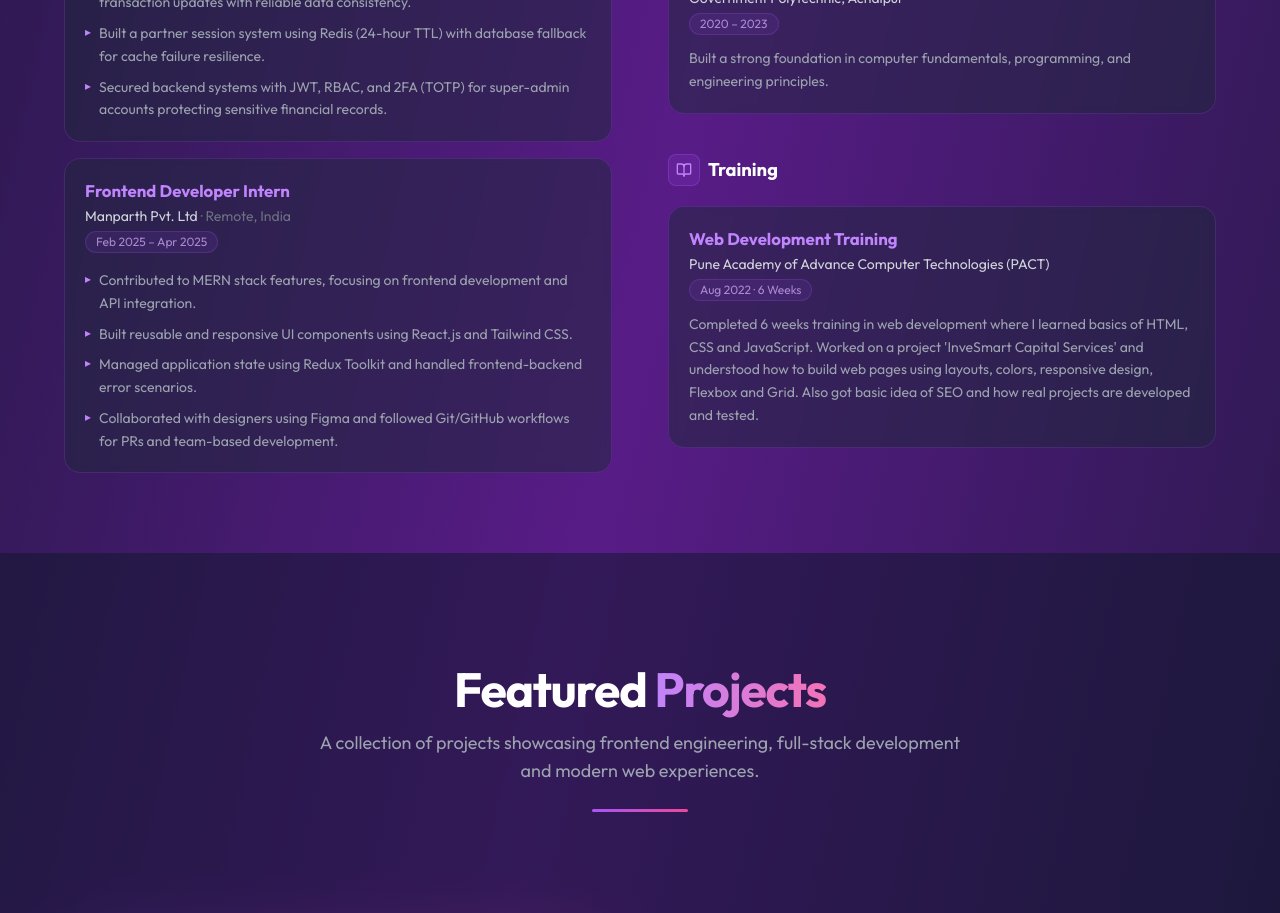
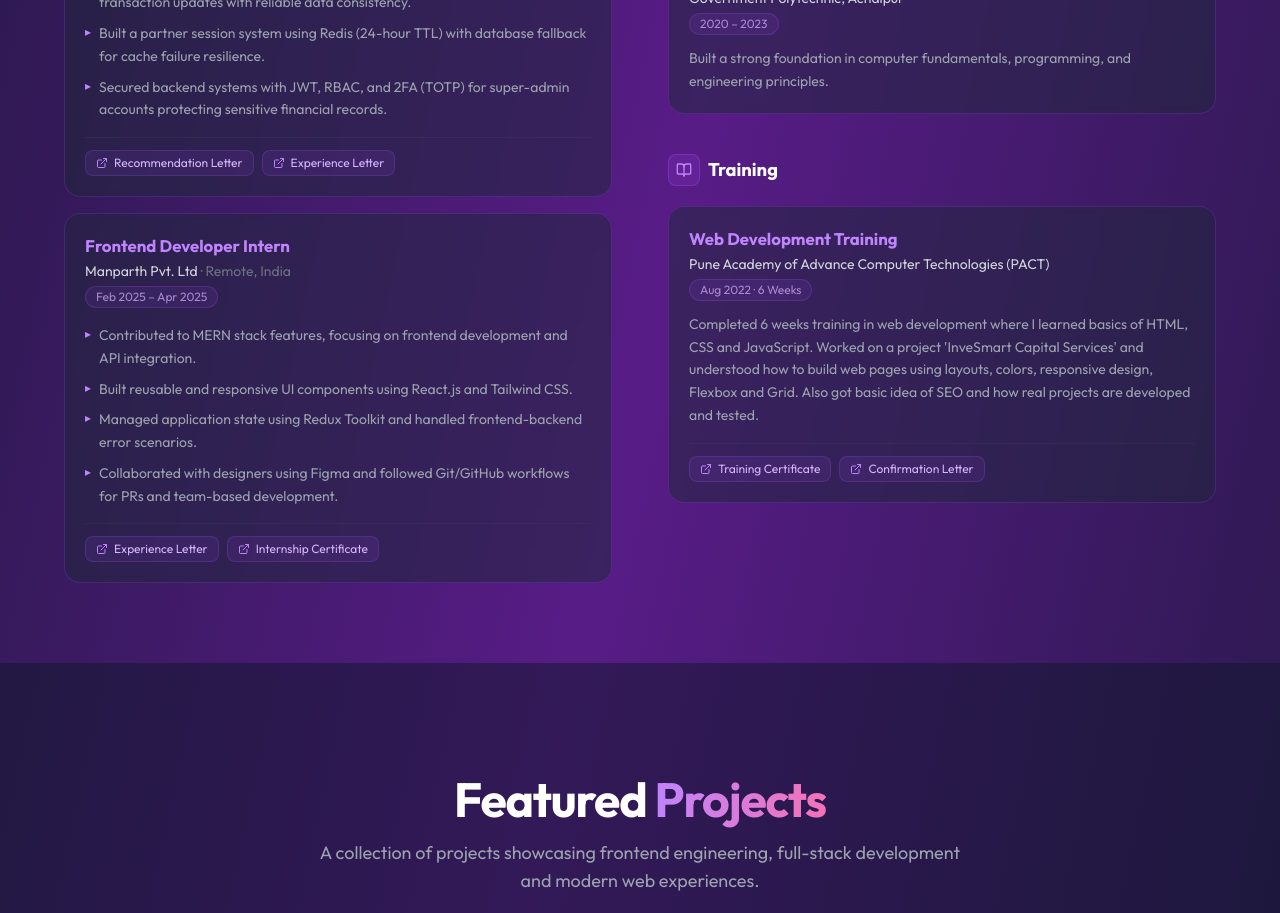
Before and after one commit to maaz81/Maaz-Portfolio, a React (Vite) app: page / in a window 1280 px wide. Shown: the part 2600-3513 px from the top of the page. Built offline with nearby package versions, Linux system fonts and the light colour scheme; the HTML template or start-up script is replaced by a standard one.

Commit message:
Google drive links add for experence letter and others

```diff
--- a/src/components/About.jsx
+++ b/src/components/About.jsx
@@ -145,8 +145,9 @@ export default function About() {
             <div className="flex justify-center md:justify-start">
               <a
                 href={ABOUT_DATA.resumeLink}
-                download
-                className="inline-flex items-center gap-2 px-5 py-2.5 rounded-lg text-sm font-semibold text-white transition-all duration-300 hover:scale-105 hover:shadow-lg hover:shadow-purple-500/40 active:scale-95"
+                target="_blank"
+                rel="noopener noreferrer"
+                className="inline-flex items-center gap-2 px-5 py-2.5 rounded-lg text-sm font-semibold text-white transition-all duration-300 hover:scale-105 hover:shadow-lg hover:shadow-purple-500/40 active:scale-95 cursor-pointer"
                 style={{ background: 'linear-gradient(135deg, #9333ea, #ec4899)' }}
               >
                 <Download size={16} />
--- a/src/components/Experience.jsx
+++ b/src/components/Experience.jsx
@@ -1,6 +1,6 @@
 import React from "react";
 import { motion } from "framer-motion";
-import { Briefcase, GraduationCap, BookOpen } from "lucide-react";
+import { Briefcase, GraduationCap, BookOpen, ExternalLink } from "lucide-react";
 import {
   EXPERIENCE_DATA,
   EDUCATION_DATA,
@@ -99,6 +99,24 @@ export default function Experience() {
                     </li>
                   ))}
                 </ul>
+
+                {/* Credentials */}
+                {exp.credentials && exp.credentials.length > 0 && (
+                  <div className="mt-4 pt-3 border-t border-slate-700/40 flex flex-wrap gap-2">
+                    {exp.credentials.map((cred) => (
+                      <a
+                        key={cred.label}
+                        href={cred.url}
+                        target="_blank"
+                        rel="noopener noreferrer"
+                        className="inline-flex items-center gap-1.5 text-xs text-purple-300 bg-purple-500/10 border border-purple-500/20 hover:bg-purple-500/20 hover:border-purple-400/40 rounded-lg px-2.5 py-1 transition-all duration-200 cursor-pointer"
+                      >
+                        <ExternalLink size={12} className="text-purple-400" />
+                        <span>{cred.label}</span>
+                      </a>
+                    ))}
+                  </div>
+                )}
               </Card>
             ))}
           </motion.div>
@@ -158,6 +176,24 @@ export default function Experience() {
                       {item.description}
                     </p>
                   )}
+
+                  {/* Credentials */}
+                  {item.credentials && item.credentials.length > 0 && (
+                    <div className="mt-4 pt-3 border-t border-slate-700/40 flex flex-wrap gap-2">
+                      {item.credentials.map((cred) => (
+                        <a
+                          key={cred.label}
+                          href={cred.url}
+                          target="_blank"
+                          rel="noopener noreferrer"
+                          className="inline-flex items-center gap-1.5 text-xs text-purple-300 bg-purple-500/10 border border-purple-500/20 hover:bg-purple-500/20 hover:border-purple-400/40 rounded-lg px-2.5 py-1 transition-all duration-200 cursor-pointer"
+                        >
+                          <ExternalLink size={12} className="text-purple-400" />
+                          <span>{cred.label}</span>
+                        </a>
+                      ))}
+                    </div>
+                  )}
                 </Card>
               ))}
             </motion.div>
--- a/src/constants/about.js
+++ b/src/constants/about.js
@@ -56,6 +56,6 @@ export const ABOUT_DATA = {
         { icon: "experience", label: "10 Months Experience" },
     ],
 
-    resumeLink: "/maaz-resume.pdf",
+    resumeLink: "https://drive.google.com/file/d/1dkTksTqViDSolawLuHa_2GmtPyyb17a3/view?usp=sharing",
     profileImage: "/Maaz_profile.jpg",
 };
--- a/src/constants/experience.js
+++ b/src/constants/experience.js
@@ -11,6 +11,10 @@ export const EXPERIENCE_DATA = [
             "Built a partner session system using Redis (24-hour TTL) with database fallback for cache failure resilience.",
             "Secured backend systems with JWT, RBAC, and 2FA (TOTP) for super-admin accounts protecting sensitive financial records.",
         ],
+        credentials: [
+            { label: "Recommendation Letter", url: "https://drive.google.com/file/d/1en4FAMzmtvmSoRbfXmMe0UIIM5p50O9B/view?usp=sharing" },
+            { label: "Experience Letter", url: "https://drive.google.com/file/d/1mjYvFDrmor9EC3b38Qsg1d8PQ1r0lEAF/view?usp=sharing" }
+        ]
     },
     {
         role: "Frontend Developer Intern",
@@ -23,6 +27,10 @@ export const EXPERIENCE_DATA = [
             "Managed application state using Redux Toolkit and handled frontend-backend error scenarios.",
             "Collaborated with designers using Figma and followed Git/GitHub workflows for PRs and team-based development.",
         ],
+        credentials: [
+            { label: "Experience Letter", url: "https://drive.google.com/file/d/1gEmU1qBfxXFzokNGs85RVnDPz2CH9rvY/view?usp=sharing" },
+            { label: "Internship Certificate", url: "https://drive.google.com/file/d/1CFcw-hQ_knKMq_jRtvJpUaLNrt5cE-1-/view?usp=sharing" }
+        ]
     },
 ];
 
@@ -48,5 +56,9 @@ export const TRAINING_DATA = [
         period: "Aug 2022 · 6 Weeks",
         description:
             "Completed 6 weeks training in web development where I learned basics of HTML, CSS and JavaScript. Worked on a project 'InveSmart Capital Services' and understood how to build web pages using layouts, colors, responsive design, Flexbox and Grid. Also got basic idea of SEO and how real projects are developed and tested.",
+        credentials: [
+            { label: "Training Certificate", url: "https://drive.google.com/file/d/1fQZaeStXJWRNDL7NJug1ae9BqmDtP9_o/view?usp=sharing" },
+            { label: "Confirmation Letter", url: "https://drive.google.com/file/d/1Vv3xpwHhXP8ukPojeN4arUXUzSqhOVSi/view?usp=sharing" }
+        ]
     }
 ];
```
Also changed, not shown: 2 other files (tests, documents, lock files or other folders).
